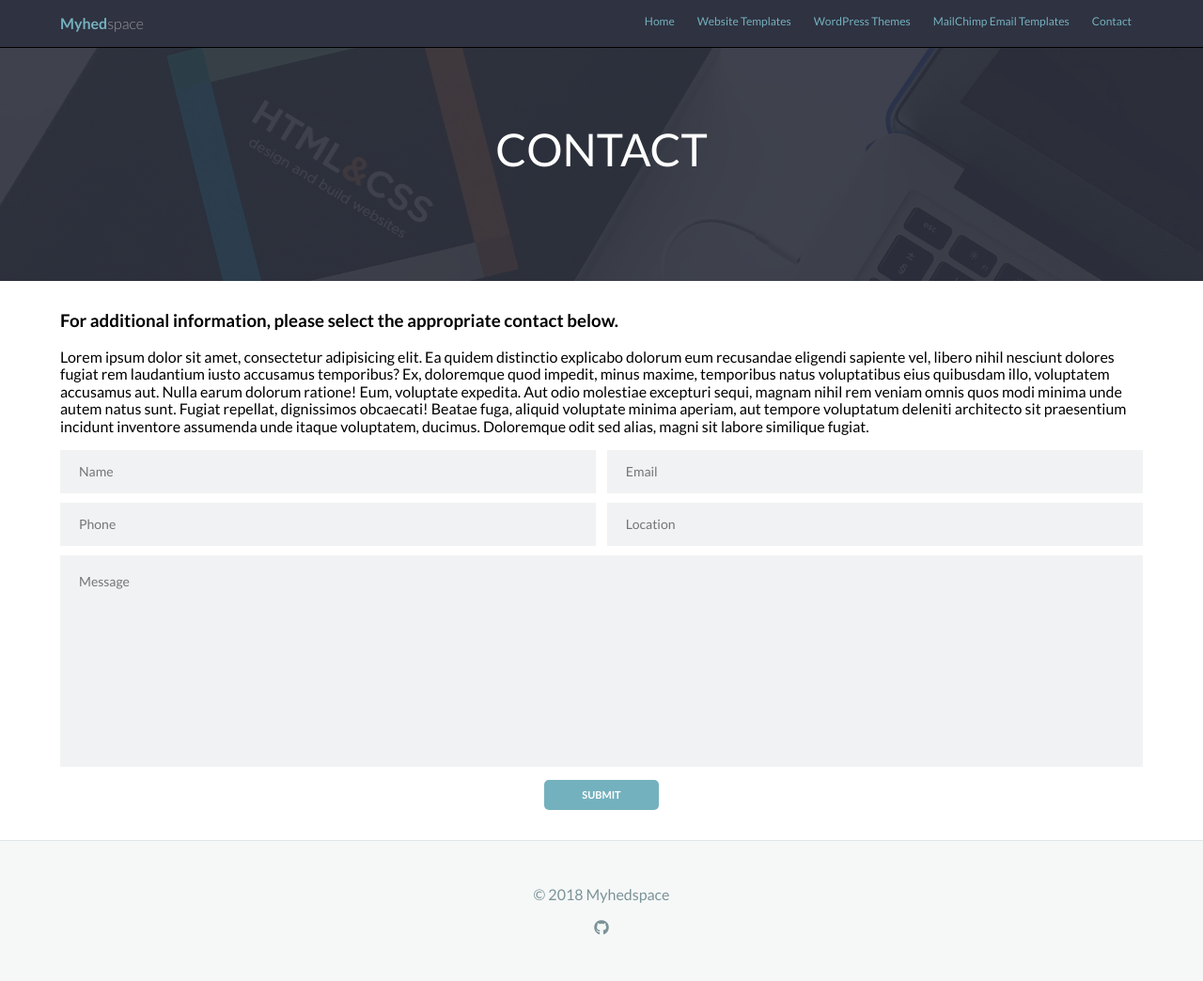
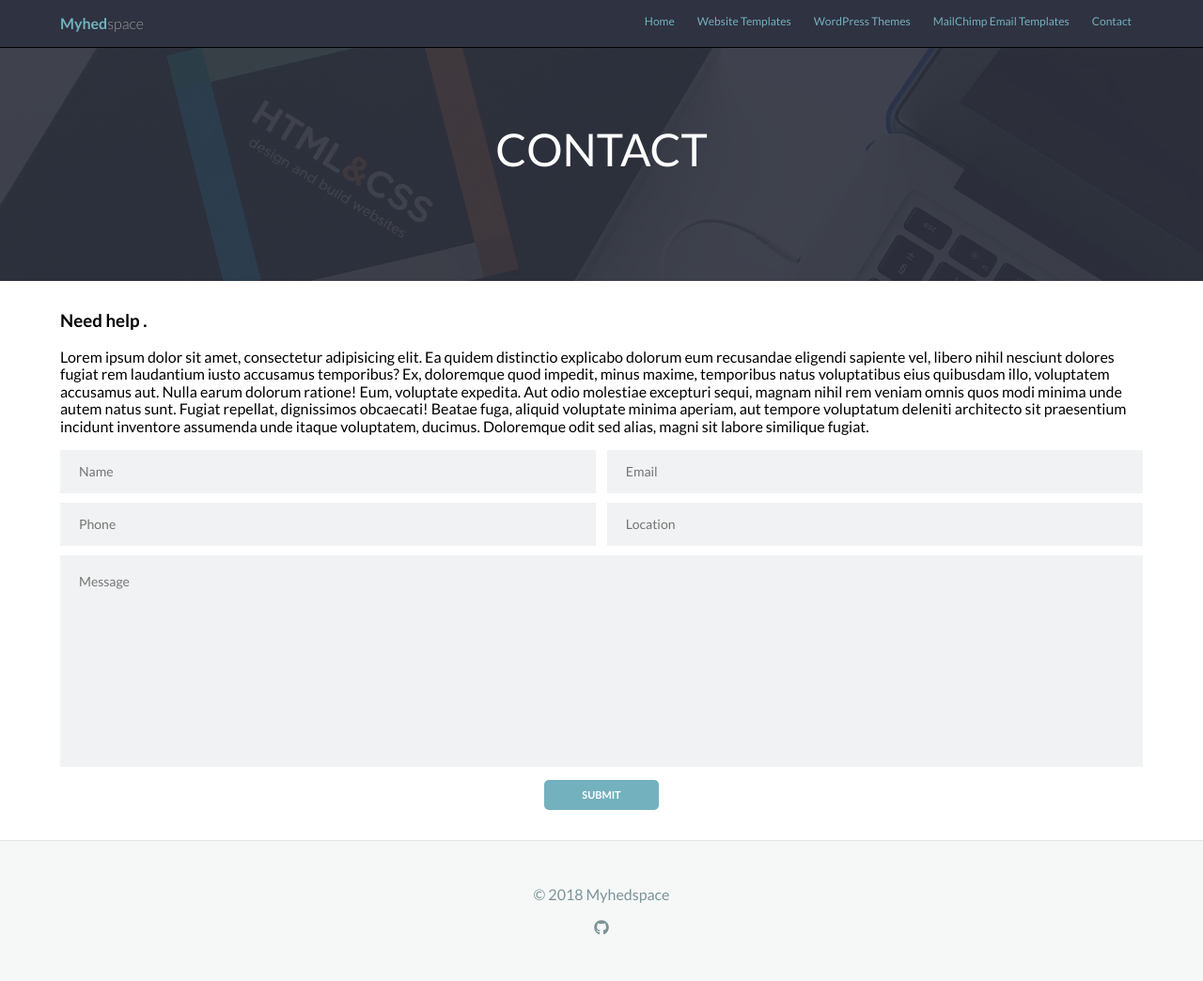
Before and after one commit to jelontok/myhedspace-jekyll, a Jekyll site: the page contact.html, which Jekyll copies as it is, in a window 1280 px wide. Shown: the whole page at 94% size. Built offline with Jekyll 4.4.1, drawn with Linux system fonts in a browser that asks for light colours; nearby versions of some CDN libraries.

Commit message:
jekyll test

```diff
--- a/_layouts/default.html
+++ b/_layouts/default.html
@@ -12,7 +12,7 @@
 
         <nav id="site-nav">
             <div class="fc container">
-                <a href="index.html" class="brand">Myhed<span>space</span></a>
+                <a href="{{ site.url }}" class="brand">Myhed<span>space</span></a>
                 <ul class="nav fc fc-e">
                     <li><a href="{{ site.url }}">Home</a></li>
                     <li><a href="#">Website Templates</a></li>
--- a/_layouts/page.html
+++ b/_layouts/page.html
@@ -12,7 +12,7 @@
 
         <nav id="site-nav">
             <div class="fc container">
-                <a href="index.html" class="brand">Myhed<span>space</span></a>
+                <a href="{{ site.url }}" class="brand">Myhed<span>space</span></a>
                 <ul class="nav fc fc-e">
                     <li><a href="{{ site.url }}">Home</a></li>
                     <li><a href="#">Website Templates</a></li>
@@ -25,7 +25,7 @@
 
         <section class="feature">
             <div class="container">
-                <h1>CONTACT</h1>
+                <h1>{{ page.title }}</h1>
                 <div class="cta">
                     <script async src="//pagead2.googlesyndication.com/pagead/js/adsbygoogle.js"></script>
                     <!-- Myhedspace -->
--- a/contact.html
+++ b/contact.html
@@ -31,7 +31,7 @@
 
         <main>
             <section class="container">
-                <h3>For additional information, please select the appropriate contact below.</h3>
+                <h3>Need help .</h3>
                 <p>Lorem ipsum dolor sit amet, consectetur adipisicing elit. Ea quidem distinctio explicabo dolorum eum recusandae eligendi sapiente vel, libero nihil nesciunt dolores fugiat rem laudantium iusto accusamus temporibus? Ex, doloremque quod impedit, minus maxime, temporibus natus voluptatibus eius quibusdam illo, voluptatem accusamus aut. Nulla earum dolorum ratione! Eum, voluptate expedita. Aut odio molestiae excepturi sequi, magnam nihil rem veniam omnis quos modi minima unde autem natus sunt. Fugiat repellat, dignissimos obcaecati! Beatae fuga, aliquid voluptate minima aperiam, aut tempore voluptatum deleniti architecto sit praesentium incidunt inventore assumenda unde itaque voluptatem, ducimus. Doloremque odit sed alias, magni sit labore similique fugiat.</p>
                 <form id="contact-form" action="mailer.php" method="post">
                     <input type="text" placeholder="Name" id="name" name="name" required />
```
